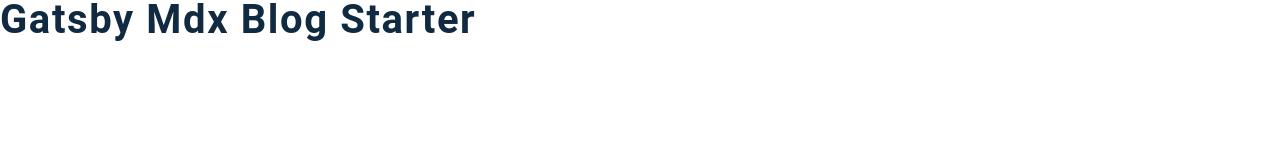
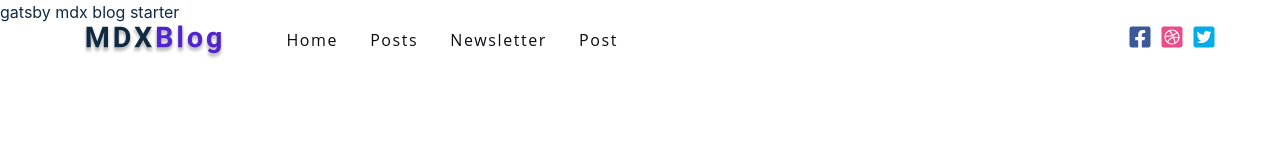
Before and after one commit to Pataco80/gatsby-mdx-blog, a Gatsby site: page / in a window 1280 px wide. Built offline with nearby package versions, Linux system fonts and the light colour scheme; Gatsby itself is replaced by a stand-in of ours.

Commit message:
Create Navbar component

```diff
--- a/package.json
+++ b/package.json
@@ -14,7 +14,8 @@
     "serve": "gatsby serve",
     "clean": "gatsby clean",
     "refrech": "gatsby clean && gatsby develop",
-    "rebuild": "gatsby clean && gatsby build"
+    "rebuild": "gatsby clean && gatsby build",
+    "preview": "gatsby clean && gatsby build && gatsby serve"
   },
   "dependencies": {
     "@mdx-js/mdx": "^1.6.22",
--- a/src/components/Layout.js
+++ b/src/components/Layout.js
@@ -9,11 +9,12 @@
 import Navbar from './Navbar'
 import Sidebar from './Sidebar'
 import Footer from './Footer'
+
 const Layout = ({ children }) => {
-
   return (
     <>
-     <main>{children}</main>
+      <Navbar />
+      <main>{children}</main>
     </>
   )
 }
--- a/src/components/Navbar.js
+++ b/src/components/Navbar.js
@@ -6,7 +6,20 @@
 import SocialLinks from '../constants/socialLinks'
 const Navbar = () => {
   return (
-    <h4>navbar component</h4>
+    <nav className='navbar'>
+      <div className='nav-center'>
+        <div className='nav-header'>
+          <Link to='/' className='nav-logo'>
+            <img src={logo} alt='logo' />
+          </Link>
+          <button className='toggle-btn'>
+            <FaBars />
+          </button>
+        </div>
+        <Links styleClass='nav-links' />
+        <SocialLinks styleClass='nav-icons' />
+      </div>
+    </nav>
   )
 }
 
--- a/src/pages/index.js
+++ b/src/pages/index.js
@@ -4,7 +4,7 @@
 import Posts from '../components/Posts'
 import { graphql } from 'gatsby'
 const IndexPage = () => {
-  return <h2>gatsby mdx blog starter</h2>
+  return <Layout>gatsby mdx blog starter</Layout>
 }
 
 export default IndexPage
```
